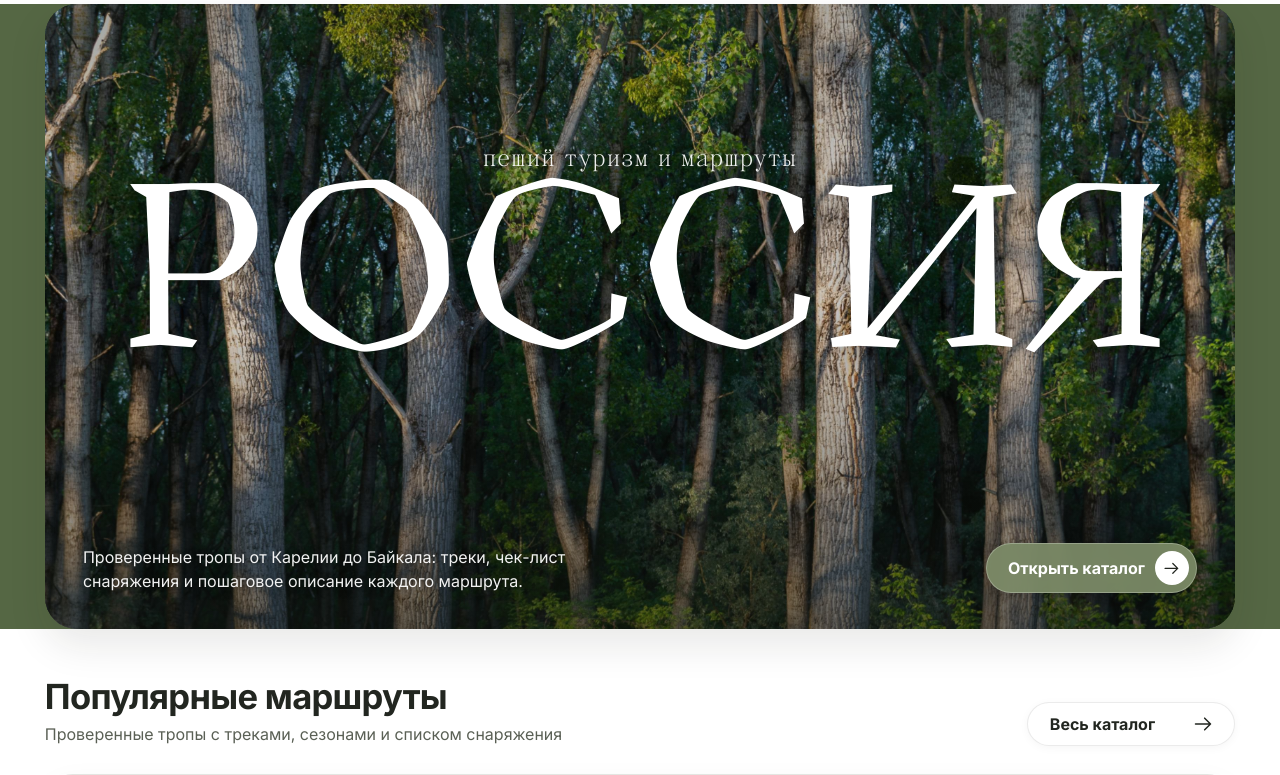
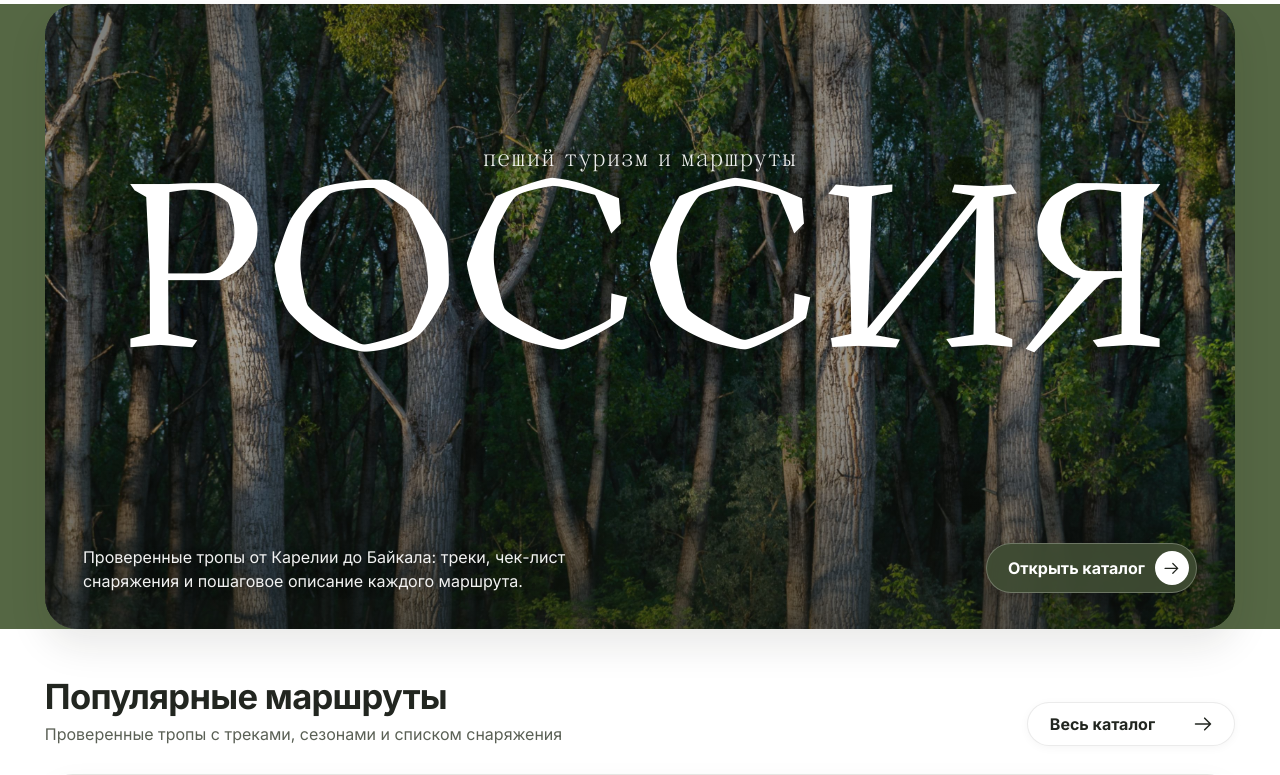
Before and after one commit to purelilith/hiking_blog, a Flask app: page / in a window 1280 px wide. Shown: the part 70-845 px from the top of the page. Run offline with Flask 3, Linux system fonts and the light colour scheme; data comes from the database, SQL or seed files in the repository.

Commit message:
ui: главная: кнопка и затемнение

```diff
--- a/static/css/style.css
+++ b/static/css/style.css
@@ -243,9 +243,9 @@ html[data-theme="dark"] .logo img { filter: invert(1) brightness(1.1); }
   inset: 0;
   background: linear-gradient(
     180deg,
-    rgba(22, 28, 20, 0.34) 0%,
-    rgba(22, 28, 20, 0.14) 48%,
-    rgba(16, 20, 15, 0.62) 100%
+    rgba(16, 20, 15, 0.52) 0%,
+    rgba(16, 20, 15, 0.30) 48%,
+    rgba(16, 20, 15, 0.70) 100%
   );
   z-index: 1;
   pointer-events: none;
@@ -309,7 +309,7 @@ html.js .hero:not(.is-fit) .hero-big { opacity: 0; }
 }
 .btn-hero {
   padding: .42rem .45rem .42rem 1.3rem;
-  background: rgba(125, 140, 105, 0.92);
+  background: rgba(63, 76, 51, 0.92);
   backdrop-filter: blur(8px);
   border: 1px solid rgba(255, 255, 255, 0.25);
   color: #ffffff;
```
